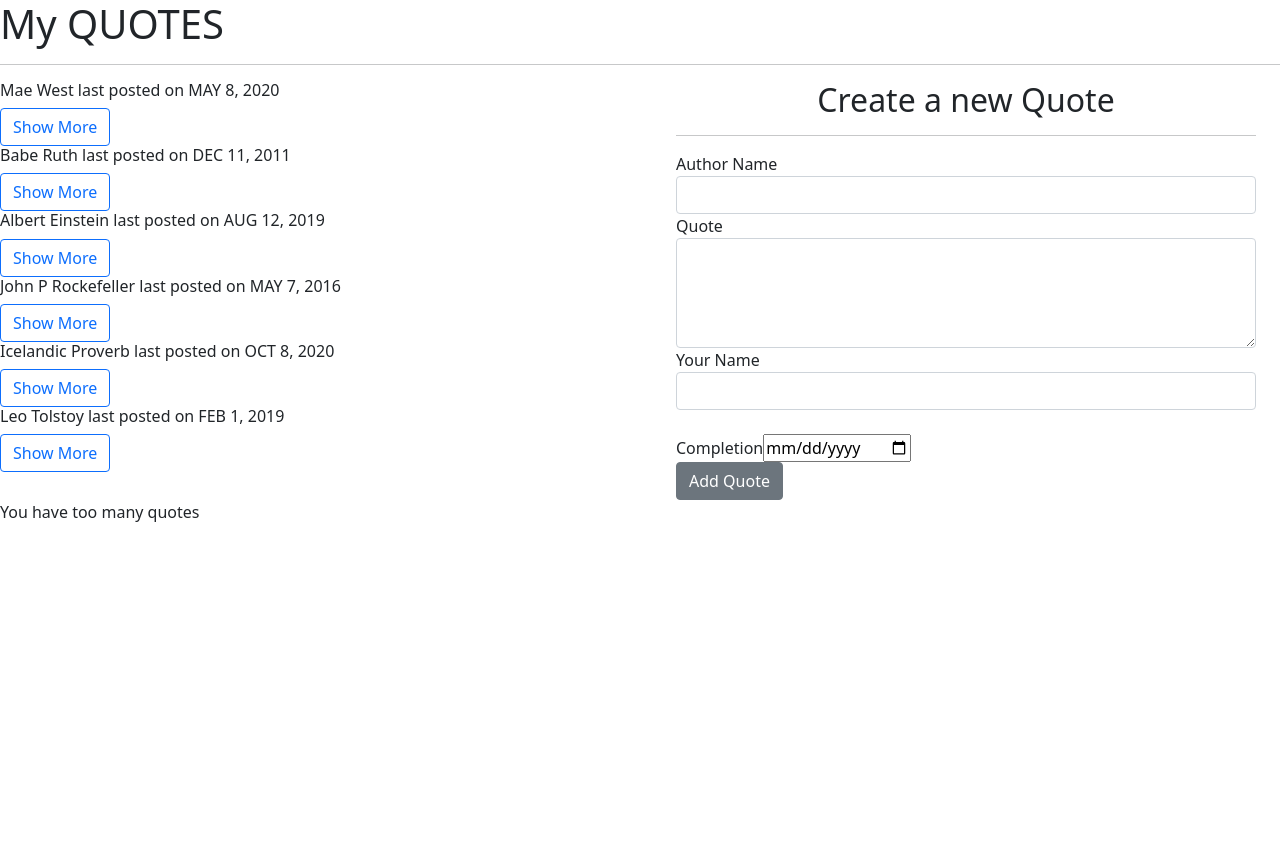
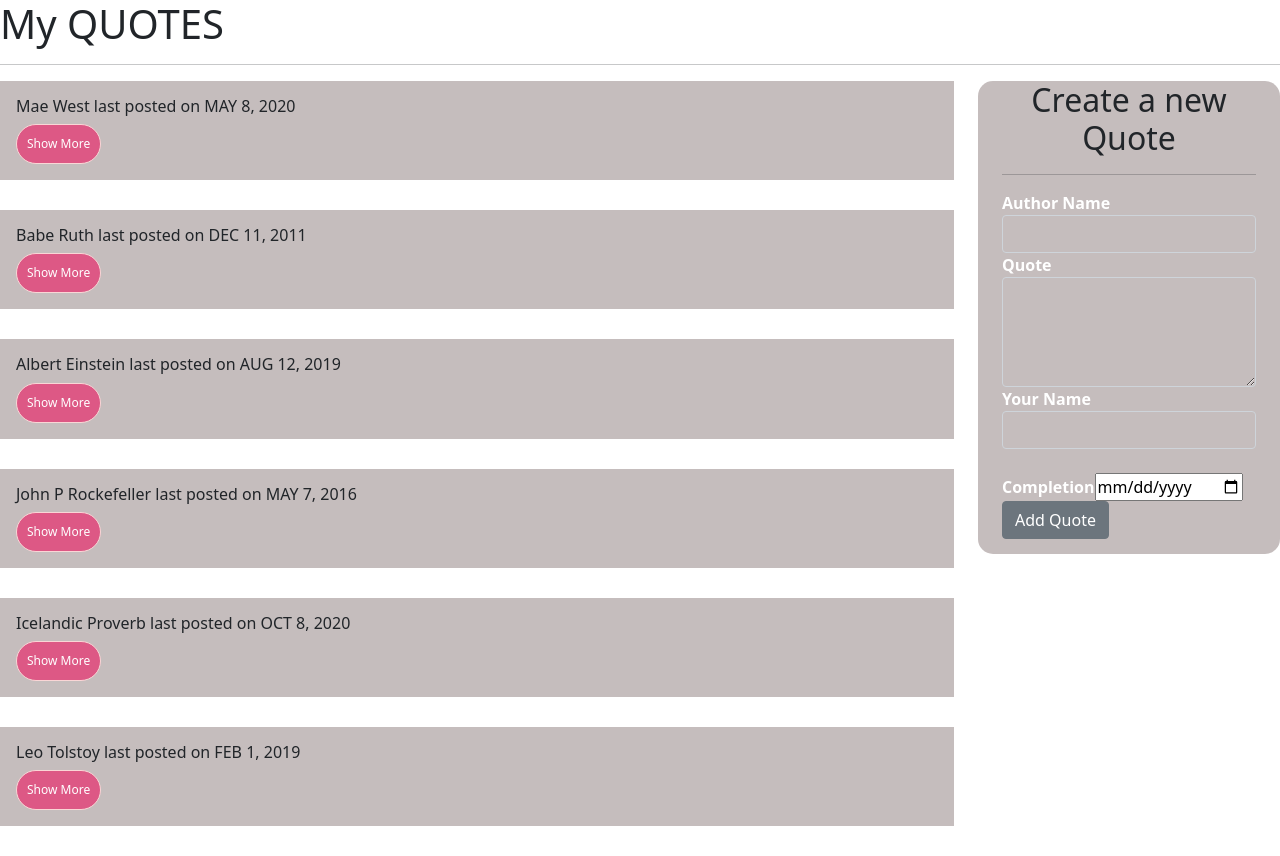
Before and after one commit to Wanguifiona/Quotes, an Angular app: page / in a window 1280 px wide. Before the commit the page ends 800 px from the top, so only its background shows below. Built offline with nearby package versions, Linux system fonts and the light colour scheme.

Commit message:
create css for form

```diff
--- a/src/app/quote-detail/quote-detail.component.css
+++ b/src/app/quote-detail/quote-detail.component.css
@@ -0,0 +1,23 @@
+.button {
+    background-color:rgb(221, 88, 133);
+    padding: 10px;
+    border: solid 1px #f6aeae;
+    border-radius: 20px;
+    color: #fff;
+    font-size: 12px;
+    cursor: pointer;
+    float: right;
+  }
+.like{
+  background-color: green;
+  font-size: 12px;
+  color: #fff;
+  border-radius: 20px;
+
+}
+.dislike{
+  background-color: red;
+  font-size: 12px;
+  color: #fff;
+  border-radius: 20px;
+}
--- a/src/app/quote-detail/quote-detail.component.html
+++ b/src/app/quote-detail/quote-detail.component.html
@@ -1,4 +1,8 @@
 <p>{{ quote.description}}</p>
-<p>Posted by {{ quote.writer}} </p>
-<p>This quote was last posted {{quote.completeDate|dateCount}} days ago</p>
-<button (click)='quoteDelete(true)' class="btn btn-outline-danger">Delete Quote</button>
+<p>Posted by {{ quote.writer}}  {{quote.completeDate|dateCount}} days ago</p>
+
+<button (click)=likeButtonClick() class="like">Likes</button>
+{{numberOfLikes}}
+<button (click)=dislikeButtonClick() class="dislike">Dislikes</button>
+{{numberOfDislikes}}
+<button (click)='quoteDelete(true)' class="button">Delete Quote</button>
--- a/src/app/quote-detail/quote-detail.component.ts
+++ b/src/app/quote-detail/quote-detail.component.ts
@@ -16,6 +16,14 @@ export class QuoteDetailComponent implements OnInit {
   quoteDelete(complete:boolean){
      this.isComplete.emit(complete);
   }
+  numberOfLikes : number = 0;
+  numberOfDislikes: number = 0;
+  likeButtonClick() {
+    this.numberOfLikes++;
+  }
+  dislikeButtonClick(){
+    this.numberOfDislikes++;
+  }
   constructor() { }
 
   ngOnInit() {
--- a/src/app/quote-form/quote-form.component.css
+++ b/src/app/quote-form/quote-form.component.css
@@ -0,0 +1,15 @@
+.form-control{
+    color: white;
+    background: transparent;
+    font-weight: 570;
+  }
+  label{
+    color: white;
+    font-weight: 600;
+  }
+  .container-fluid{
+    background-color: rgba(100, 78, 78, 0.374);
+    border-radius: 15px;
+    padding-bottom: 5%;
+    margin-bottom: 5%;
+  }
--- a/src/app/quote/quote.component.css
+++ b/src/app/quote/quote.component.css
@@ -0,0 +1,17 @@
+.show{
+    background-color: rgb(221, 88, 133);
+    padding: 10px;
+    border: solid 1px #fad6d6;
+    border-radius: 20px;
+    color: #fff;
+    font-size: 12px;
+    cursor: pointer;
+  }
+  .card-body{
+    margin-bottom: 30px;
+    background-color:rgba(100, 78, 78, 0.374);
+  }
+  .card-text{
+    font-weight: 570;
+    font-size: 18px;
+  }
--- a/src/app/quote/quote.component.html
+++ b/src/app/quote/quote.component.html
@@ -2,20 +2,19 @@
   <h1>My QUOTES</h1>
   <hr>
   <div class="row">
-    <div class="col-md-6">
+    <div class="col-sm-9">
       <div *ngFor='let quote of quotes; let i =index'>
-        <div>
-          <h6 id={{i}} appHighlight>{{ quote.name }} last posted on {{ quote.completeDate|date|uppercase }}</h6>
-          <button (click)='showDetails(i)' class="btn btn-outline-primary">Show More</button>
-        </div>
+        <div class="card-body">
+          <h6 class="card-title" id={{i}} appHighlight>{{ quote.name }} last posted on {{ quote.completeDate|date|uppercase }}</h6>
+          <button (click)='showDetails(i)' class="show">Show More</button>
         <div *ngIf='quote.showDescription'>
           <app-quote-detail [quote]='quote' (isComplete) ='deleteQuote($event,i)'></app-quote-detail>
         </div>
       </div>
+      </div>
     </div>
-    <div class="col-md-6">
+    <div class="col-sm-3">
       <app-quote-form (addQuote)="addNewQuote($event)"></app-quote-form>
     </div>
   </div>
-  <p *ngIf='quotes.length > 5'>You have too many quotes</p>
 </div>
```
